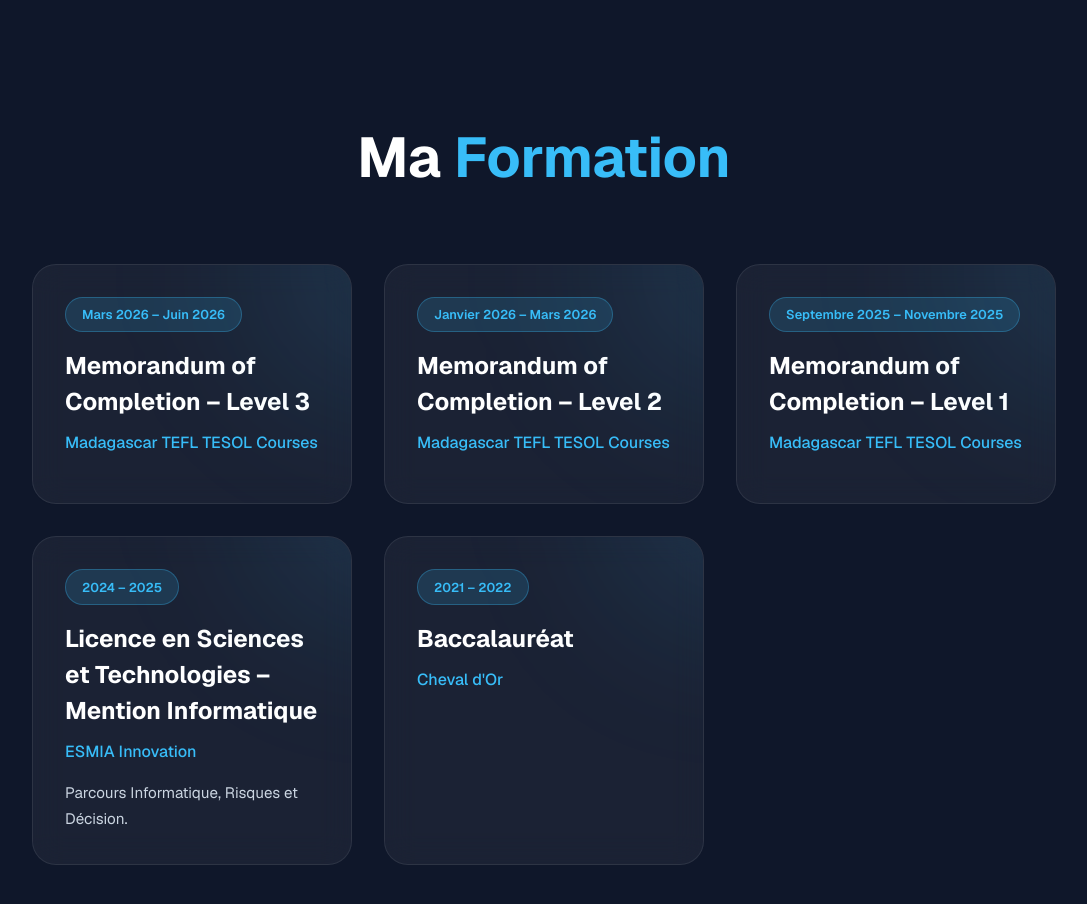
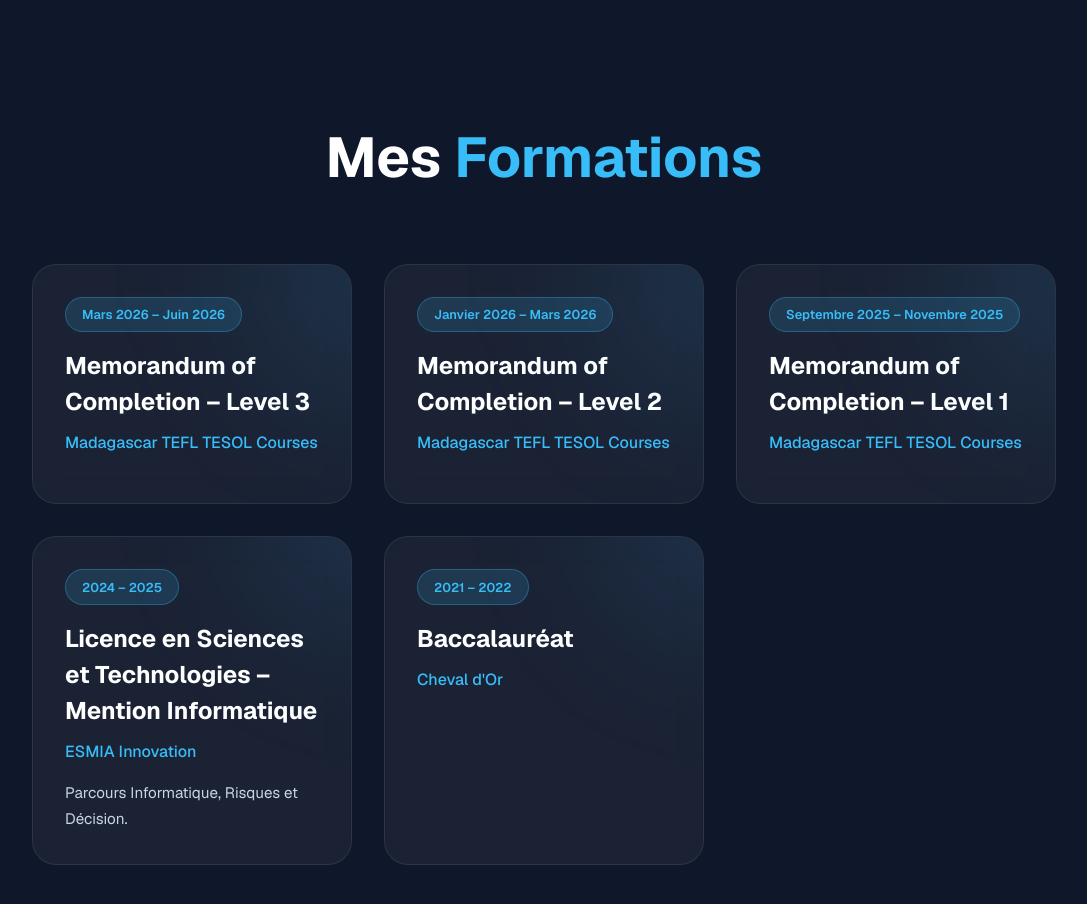
Before and after one commit to ValisoaAngelica/valisoa_portfolio, a Next.js app: page / in a window 1280 px wide. Shown: the part 2720-3624 px from the top of the page, without its empty margins (96-1183 px from the left). Built offline with nearby package versions, Linux system fonts and the light colour scheme.

Commit message:
update_trainings

```diff
--- a/components/Trainings.tsx
+++ b/components/Trainings.tsx
@@ -31,7 +31,7 @@ export default function Trainings() {
   return (
     <section className="education" id="trainings">
       <h2 className="heading">
-        Ma <span>Formation</span>
+        Mes <span>Formations</span>
       </h2>
 
       <div className="education-grid">
```
